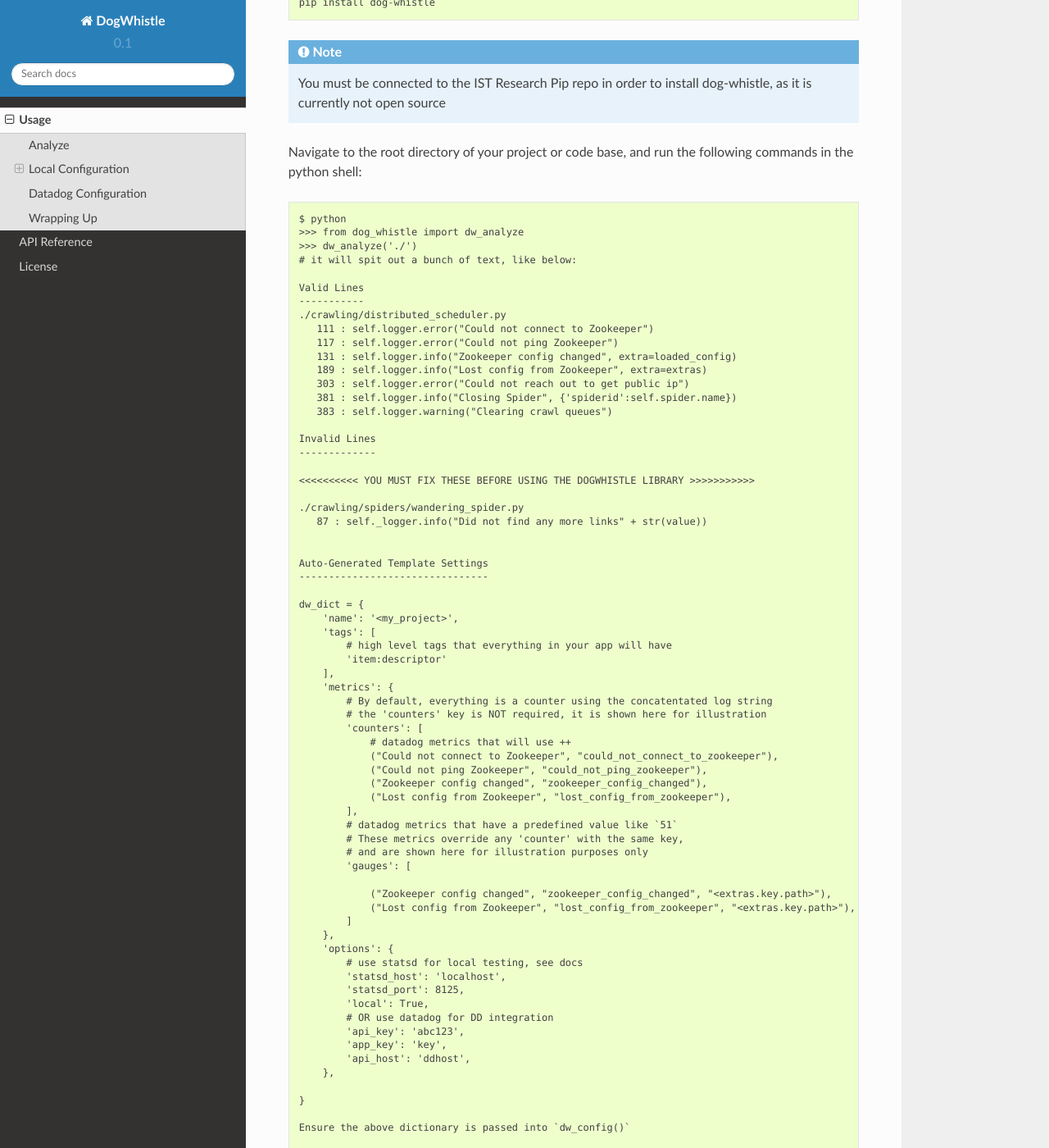
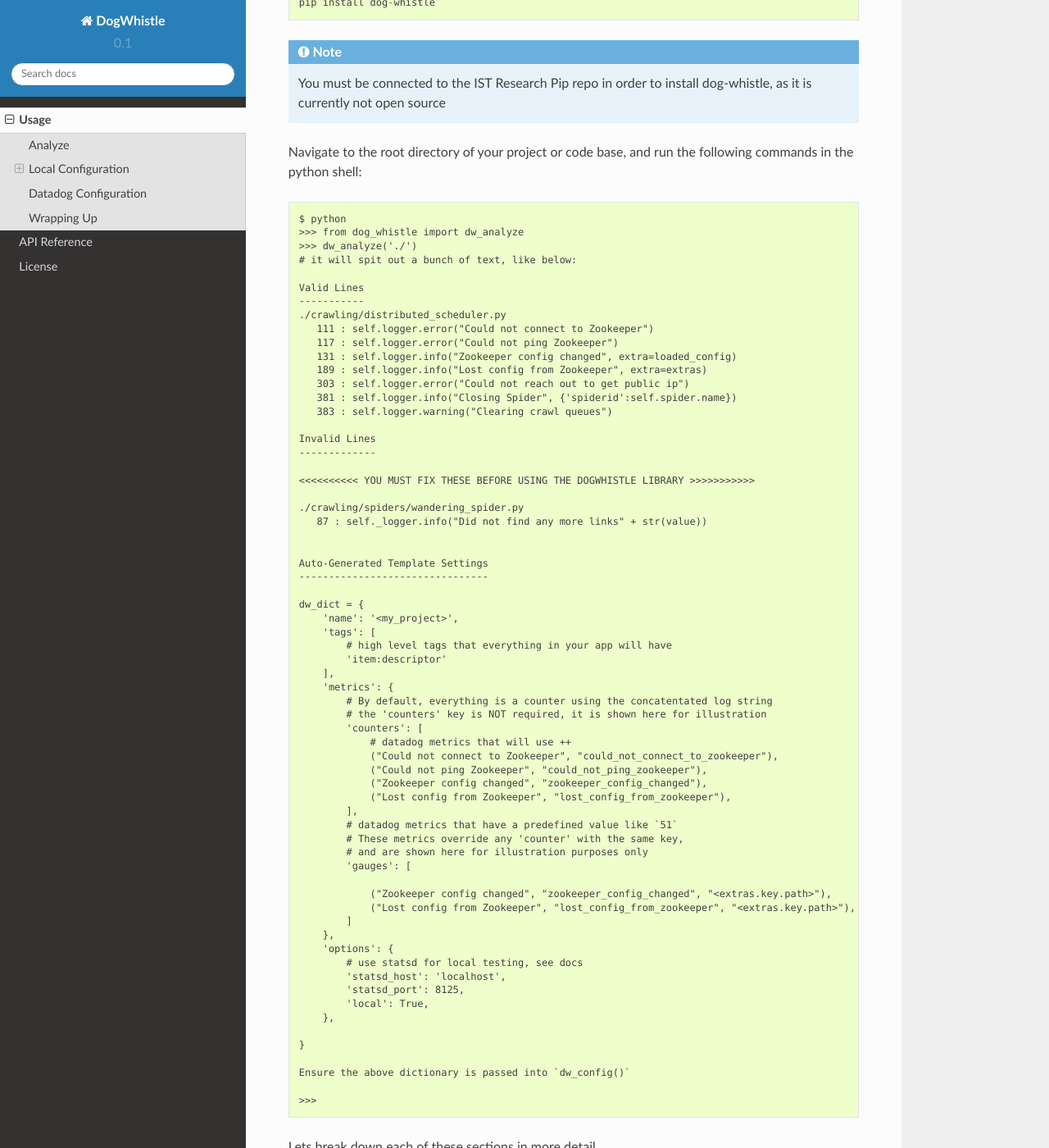
Before and after one commit to istresearch/dog-whistle, a Sphinx documentation site: the page built from docs/usage.rst, in a window 1280 px wide and 1400 px high, scrolled down 332 px. Shown: the whole window at 82% size. Built offline with Sphinx 7.4.7 and the Read the Docs theme 2.0.0, drawn with Linux system fonts in a browser that asks for light colours; some of the changed text lies outside the part shown.

```diff
--- a/docs/usage.rst
+++ b/docs/usage.rst
@@ -76,10 +76,6 @@ Navigate to the root directory of your project or code base, and run the followi
             'statsd_host': 'localhost',
             'statsd_port': 8125,
             'local': True,
-            # OR use datadog for DD integration
-            'api_key': 'abc123',
-            'app_key': 'key',
-            'api_host': 'ddhost',
         },
 
     }
--- a/dog_whistle/__version__.py
+++ b/dog_whistle/__version__.py
@@ -1,2 +1,2 @@
-__version__ = '0.1'
+__version__ = '0.1.0'
 VERSION = tuple(int(x) for x in __version__.split('.'))
```
Also changed, not shown: other parts of docs/usage.rst (+14 -2 lines), .travis.yml (added).
